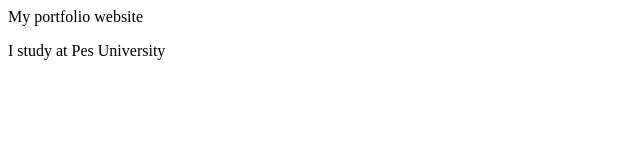
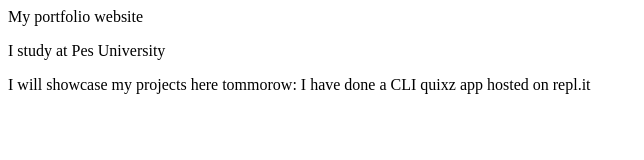
Before and after one commit to hrithikdiwakar/my-new-site, a plain HTML site: page index.html in a window 1280 px wide. Shown: the whole page, without its empty margins (0-644 px from the left). Drawn offline with Linux system fonts and the light colour scheme.

Commit message:
updated project details

```diff
--- a/index.html
+++ b/index.html
@@ -10,5 +10,9 @@
     My portfolio website
 
     <p>I study at Pes University</p>
+    <p>
+        I will showcase my projects here tommorow:
+        I have done a CLI quixz app hosted on repl.it
+    </p>
 </body>
 </html>
```
